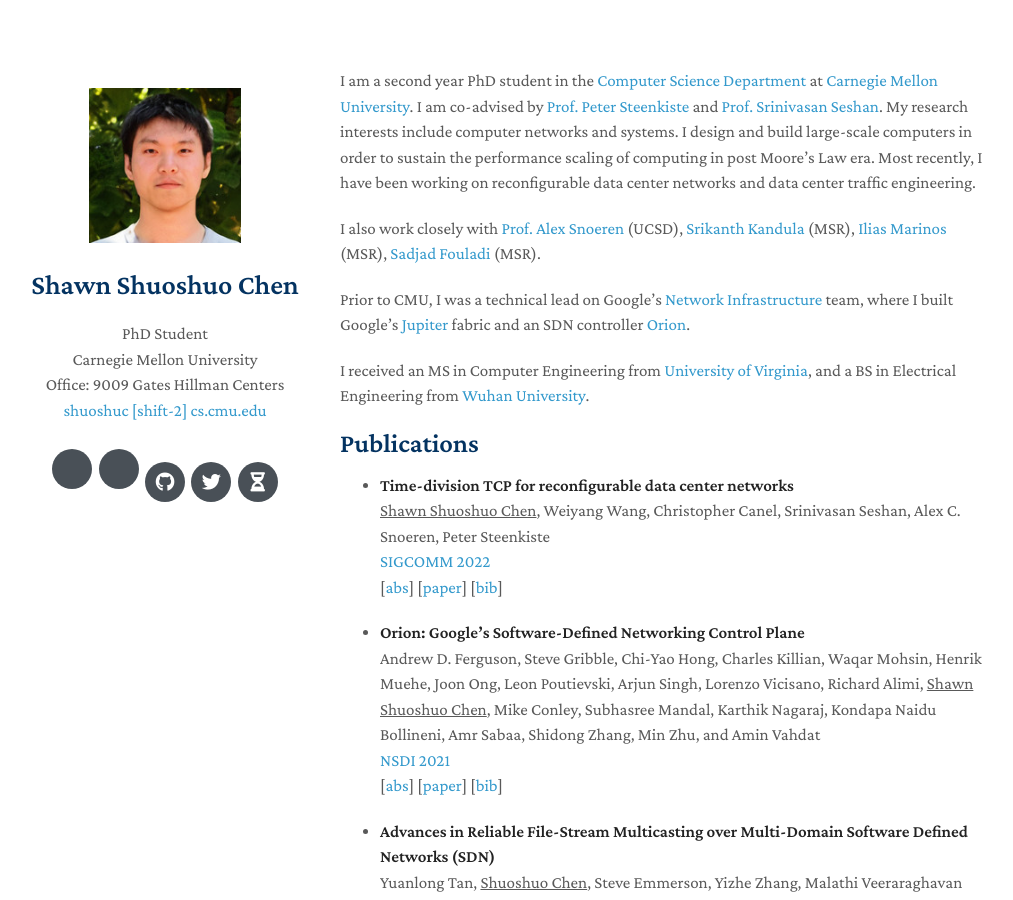
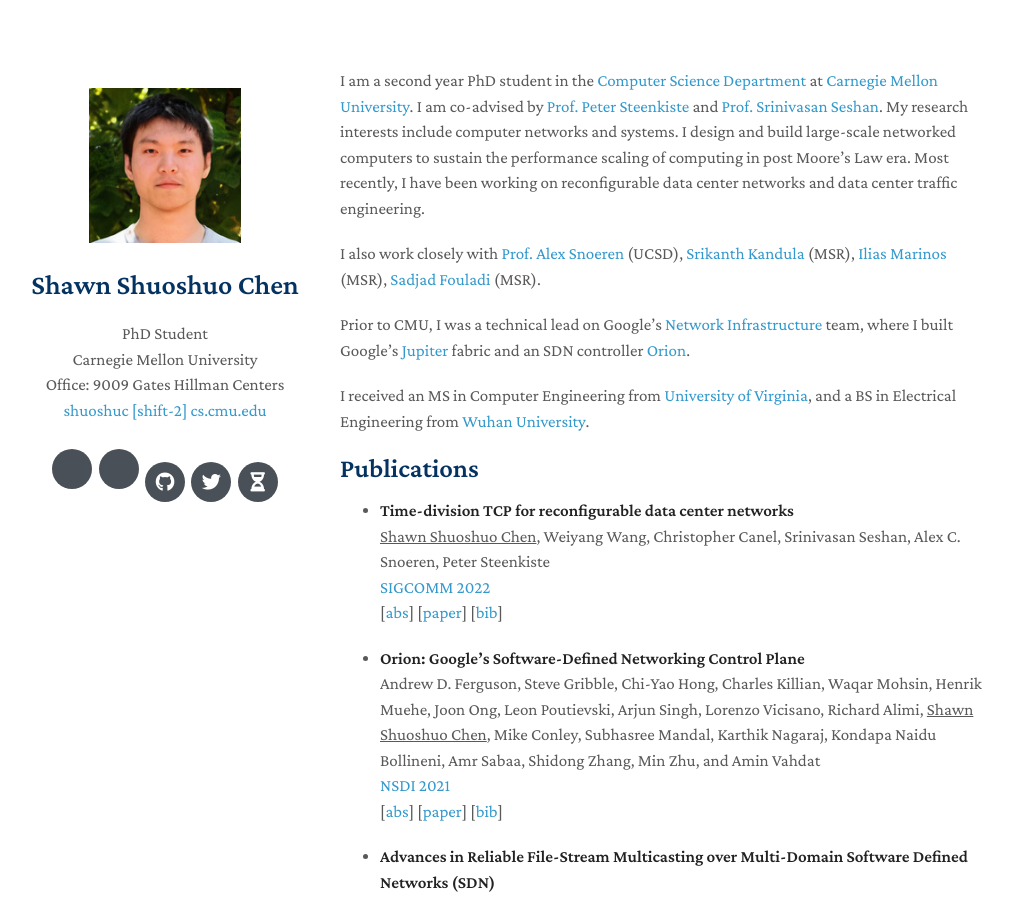
Before and after one commit to shuoshuc/homepage, a Jekyll site: the page built from index.md, in a window 1280 px wide and 900 px high. Shown: the whole window, without its empty margins (130-1143 px from the left). Built offline with Jekyll 4.4.1, drawn with Linux system fonts in a browser that asks for light colours; nearby versions of some CDN libraries; a style sheet for code colours, icons or effects is not loaded.

Commit message:
Update index.md

```diff
--- a/index.md
+++ b/index.md
@@ -2,7 +2,7 @@
 layout: homepage
 ---
 
-I am a second year PhD student in the [Computer Science Department](https://www.csd.cs.cmu.edu/) at [Carnegie Mellon University](https://www.cmu.edu/). I am co-advised by [Prof. Peter Steenkiste](https://www.cs.cmu.edu/~prs/) and [Prof. Srinivasan Seshan](http://www.cs.cmu.edu/~srini/). My research interests include computer networks and systems. I design and build large-scale computers in order to sustain the performance scaling of computing in post Moore's Law era. Most recently, I have been working on reconfigurable data center networks and data center traffic engineering.
+I am a second year PhD student in the [Computer Science Department](https://www.csd.cs.cmu.edu/) at [Carnegie Mellon University](https://www.cmu.edu/). I am co-advised by [Prof. Peter Steenkiste](https://www.cs.cmu.edu/~prs/) and [Prof. Srinivasan Seshan](http://www.cs.cmu.edu/~srini/). My research interests include computer networks and systems. I design and build large-scale networked computers to sustain the performance scaling of computing in post Moore's Law era. Most recently, I have been working on reconfigurable data center networks and data center traffic engineering.
 
 I also work closely with [Prof. Alex Snoeren](https://cseweb.ucsd.edu/~snoeren/) (UCSD), [Srikanth Kandula](https://www.microsoft.com/en-us/research/people/srikanth/) (MSR), [Ilias Marinos](https://www.microsoft.com/en-us/research/people/ilmarino/) (MSR), [Sadjad Fouladi](https://sadjad.org/) (MSR).
 
```
